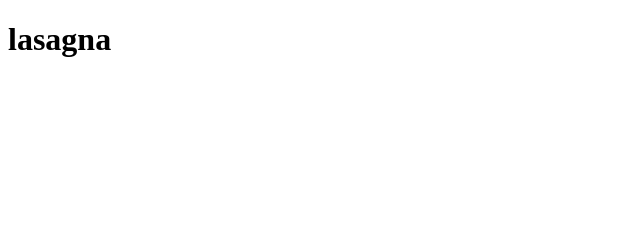
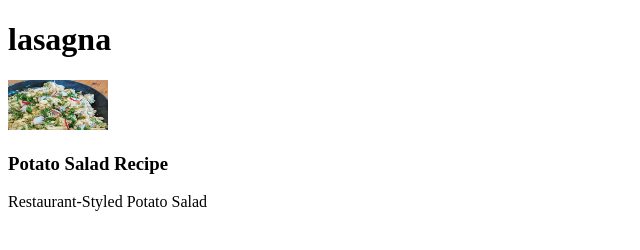
Before and after one commit to iradukunda12/Odin-Recipe, a plain HTML site: page recipes/lasagna.html in a window 1280 px wide. Shown: the whole page, without its empty margins (0-640 px from the left). Drawn offline with Linux system fonts and the light colour scheme.

Commit message:
added a description of a dish

```diff
--- a/recipes/lasagna.html
+++ b/recipes/lasagna.html
@@ -8,5 +8,8 @@
 </head>
 <body>
     <h1>lasagna</h1>
+    <img src="picture.webp" alt="dishe" height="50" width="100px">
+    <h3>Potato Salad Recipe</h3>
+    <p>Restaurant-Styled Potato Salad</p>
 </body>
 </html>
```
